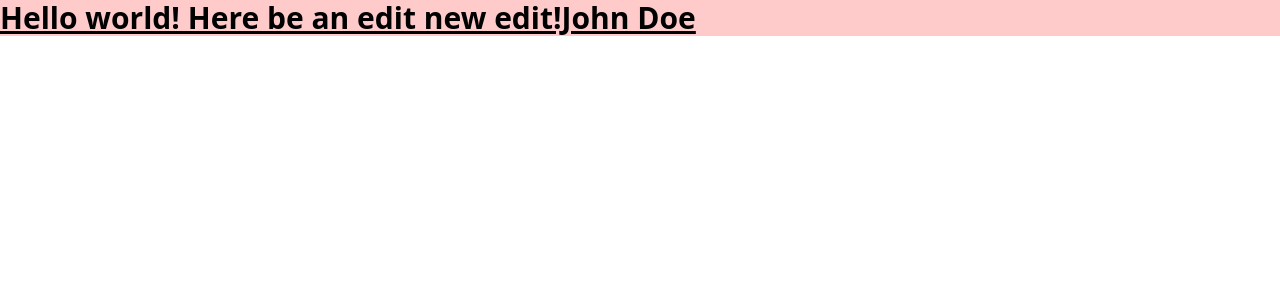
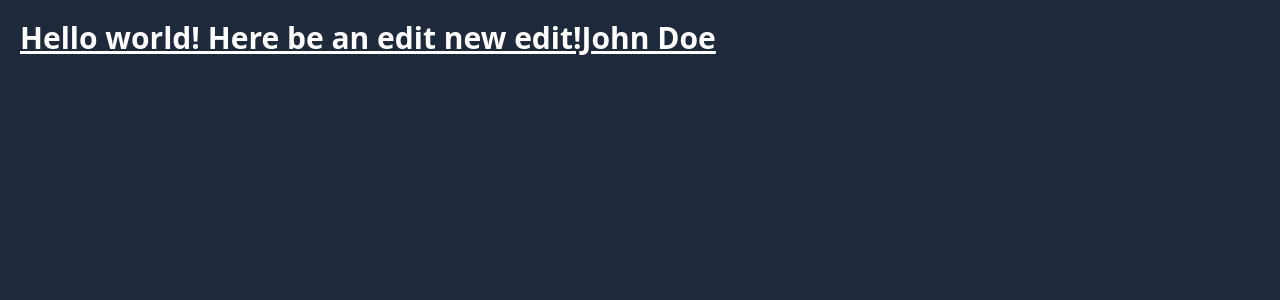
Before and after one commit to gachagas/react-workshop, a React (Vite) app: page / in a window 1280 px wide. Shown: the top 300 px of the page. Built offline with nearby package versions, Linux system fonts and the light colour scheme.

Commit message:
make new base

```diff
--- a/src/App.tsx
+++ b/src/App.tsx
@@ -1,14 +1,12 @@
 import "./App.css";
-import { useState } from "react";
+import PasswordGuesser from "./components/PasswordGuesser";
 
 function App() {
-  const [count, setCount] = useState(0);
-
-  console.log(count);
-
   return (
     <>
-      <h1 className="text-3xl font-bold underline bg-red-200">Hello world! Here be an edit new edit!John Doe</h1>
+      <div className="bg-slate-800 h-screen w-screen text-white">
+        <h1 className="p-5 text-3xl font-bold underline">Hello world! Here be an edit new edit!John Doe</h1>
+      </div>
     </>
   );
 }
```
